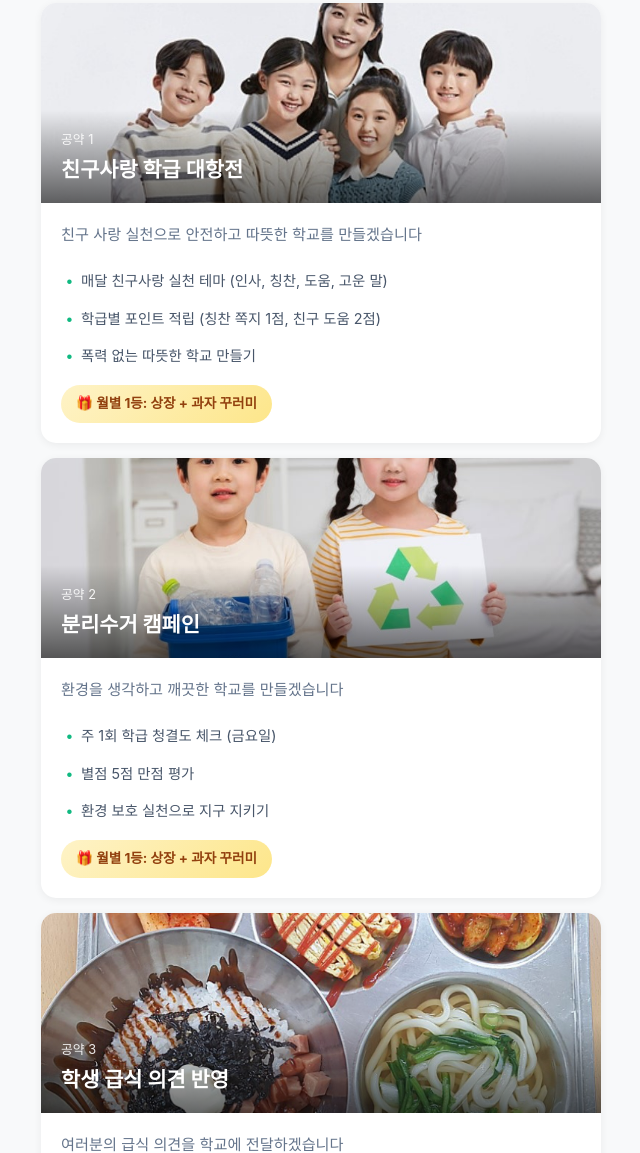
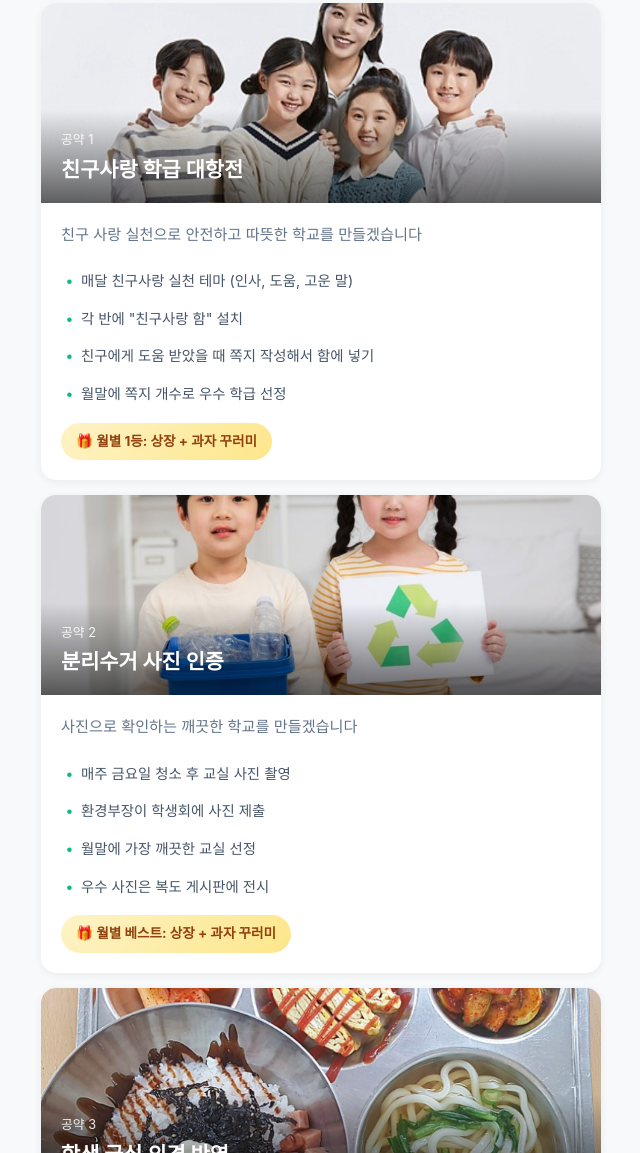
Before and after one commit to ockci/Songmingyu, a plain HTML site: page index.html in a window 1280 px wide. Shown: the part 931-2084 px from the top of the page, without its empty margins (319-959 px from the left). Drawn offline with Linux system fonts and the light colour scheme.

Commit message:
Initial commit: 공약 수정

```diff
--- a/index.html
+++ b/index.html
@@ -415,9 +415,10 @@
                         친구 사랑 실천으로 안전하고 따뜻한 학교를 만들겠습니다
                     </div>
                     <ul class="detail-list">
-                        <li>매달 친구사랑 실천 테마 (인사, 칭찬, 도움, 고운 말)</li>
-                        <li>학급별 포인트 적립 (칭찬 쪽지 1점, 친구 도움 2점)</li>
-                        <li>폭력 없는 따뜻한 학교 만들기</li>
+                        <li>매달 친구사랑 실천 테마 (인사, 도움, 고운 말)</li>
+                        <li>각 반에 "친구사랑 함" 설치</li>
+                        <li>친구에게 도움 받았을 때 쪽지 작성해서 함에 넣기</li>
+                        <li>월말에 쪽지 개수로 우수 학급 선정</li>
                     </ul>
                     <div class="reward-badge">
                         🎁 월별 1등: 상장 + 과자 꾸러미
@@ -432,20 +433,21 @@
                     <img src="images/promise2.jpg" alt="분리수거" class="card-image">
                     <div class="card-image-overlay">
                         <div class="card-category">공약 2</div>
-                        <div class="card-title">분리수거 캠페인</div>
+                        <div class="card-title">분리수거 사진 인증</div>
                     </div>
                 </div>
                 <div class="card-content">
                     <div class="card-description">
-                        환경을 생각하고 깨끗한 학교를 만들겠습니다
+                        사진으로 확인하는 깨끗한 학교를 만들겠습니다
                     </div>
                     <ul class="detail-list">
-                        <li>주 1회 학급 청결도 체크 (금요일)</li>
-                        <li>별점 5점 만점 평가</li>
-                        <li>환경 보호 실천으로 지구 지키기</li>
+                        <li>매주 금요일 청소 후 교실 사진 촬영</li>
+                        <li>환경부장이 학생회에 사진 제출</li>
+                        <li>월말에 가장 깨끗한 교실 선정</li>
+                        <li>우수 사진은 복도 게시판에 전시</li>
                     </ul>
                     <div class="reward-badge">
-                        🎁 월별 1등: 상장 + 과자 꾸러미
+                        🎁 월별 베스트: 상장 + 과자 꾸러미
                     </div>
                 </div>
             </div>
```
